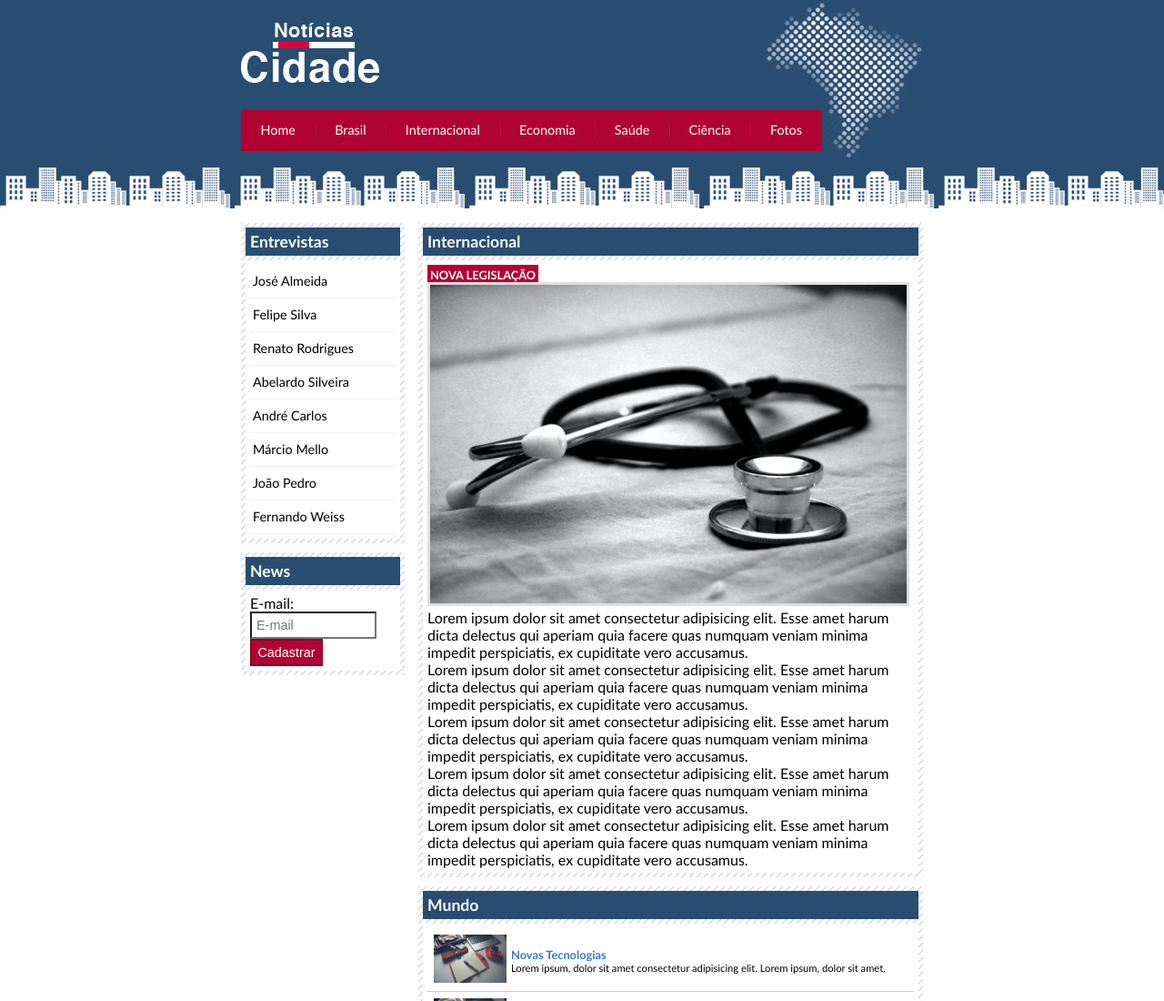
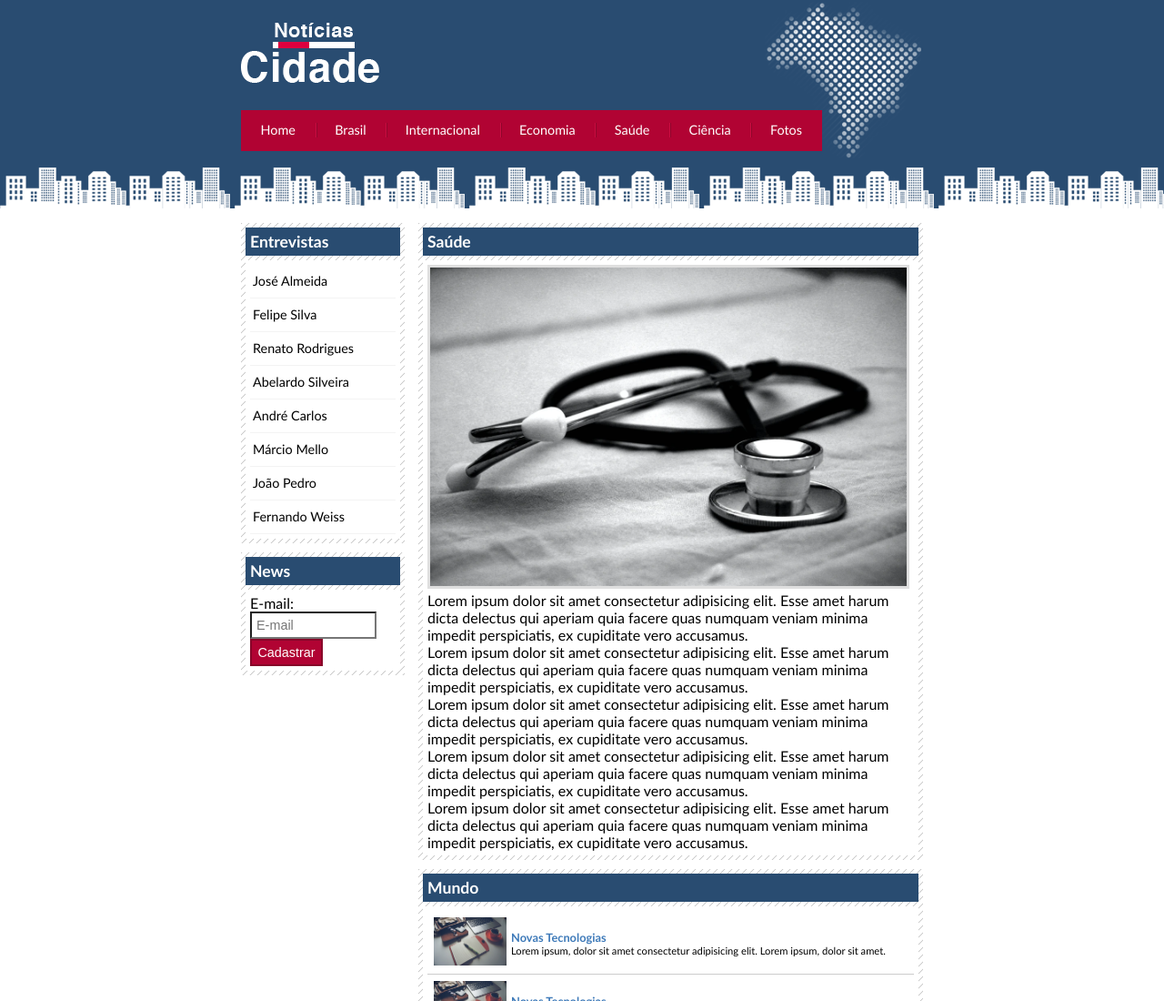
Before and after one commit to britobeatriz15/Projeto-Udemy-Site-Noticias, a plain HTML site: page Projeto-SitedeNoticias/saude.html in a window 1280 px wide. Shown: the top 1100 px of the page at 91% size. Drawn offline with Linux system fonts and the light colour scheme.

Commit message:
Update saude.html

```diff
--- a/Projeto-SitedeNoticias/saude.html
+++ b/Projeto-SitedeNoticias/saude.html
@@ -46,9 +46,8 @@
             <div id="primario">
 
                 <div class="caixa destaque">
-                    <h2 class="titulo">Internacional</h2>
+                    <h2 class="titulo">Saúde</h2>
                     <div class="caixa-conteudo">
-                       <h3>Nova legislação</h3>
                        <img class="img-conteudo-principal" src="imagens/saude.png" width="100%">
                        <p>
                         Lorem ipsum dolor sit amet consectetur adipisicing elit.
```
